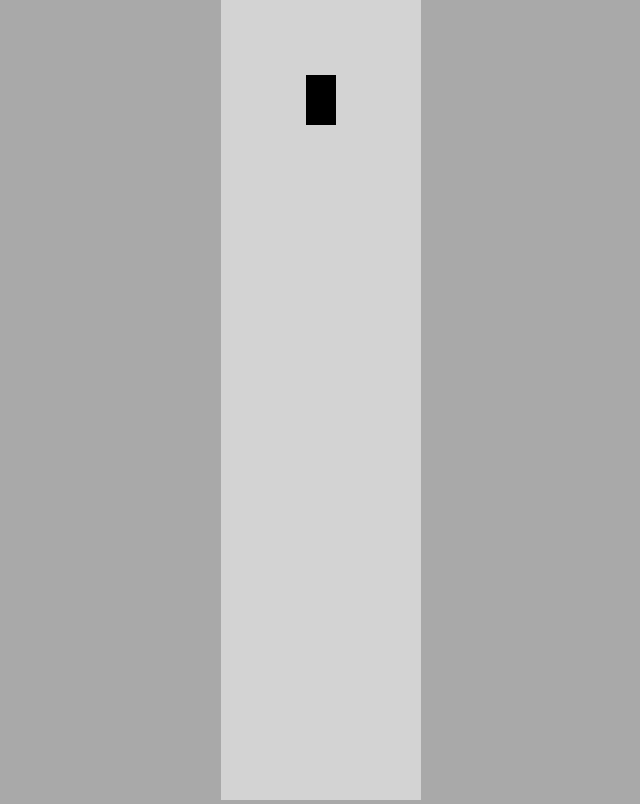
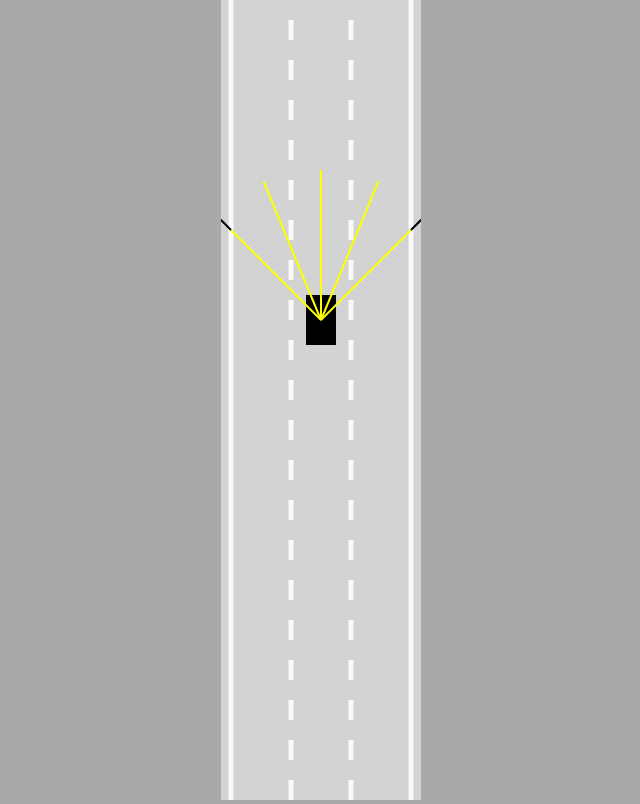
Before and after one commit to camoltoni/js-self-driven-car, a plain HTML site: page index.html in a window 1280 px wide. Shown: the whole page, without its empty margins (319-959 px from the left). Drawn offline with Linux system fonts and the light colour scheme.

Commit message:
Added sensors and road limits detection

```diff
--- a/car.js
+++ b/car.js
@@ -9,30 +9,53 @@ class Car {
     this.acceleration = 0.2
     this.maxSpeed = 3.0
     this.friction = 0.05
-
+    this.angle = 0.0
+    this.sensor = new Sensor(this)
     this.controls = new Controls()
   }
-  update() {
+  update(roadBorders) {
+    this.#move()
+    this.sensor.update(roadBorders)
+  }
+
+  #move() {
+    const ANGLE_INCREMENT = 0.03
     if(this.controls.forward)
+      this.speed += this.acceleration
+    else if(this.controls.reverse)
       this.speed -= this.acceleration
-    else if(this.controls.reverse)
-      this.speed += this.acceleration
     else if (this.speed * this.speed > this.friction * this.friction) {
       this.speed -= (this.friction * ((this.speed > 0.0) - (this.speed < 0.0)))
     } else {
       this.speed = 0.0
     }
 
-    this.speed = Math.max(-this.maxSpeed, Math.min(this.speed, this.maxSpeed))
-    this.y += this.speed
+    this.speed = Math.max(-this.maxSpeed / 2, Math.min(this.speed, this.maxSpeed))
+
+    if(this.speed != 0.0) {
+      const flip = this.speed > 0.0?1.0:-1.0
+      if(this.controls.left) {
+        this.angle += ANGLE_INCREMENT * flip
+      } else if(this.controls.right) {
+        this.angle -= ANGLE_INCREMENT * flip
+      }
+    }
+    this.x -= Math.sin(this.angle) * this.speed
+    this.y -= Math.cos(this.angle) * this.speed
   }
   draw(ctx) {
+    ctx.save()
+    ctx.translate(this.x, this.y)
+    ctx.rotate(-this.angle)
     ctx.beginPath()
     ctx.rect(
-      this.x - this.width / 2,
-      this.y - this.height / 2,
+      -this.width / 2,
+      -this.height / 2,
       this.width,
       this.height)
     ctx.fill()
+    ctx.restore()
+
+    this.sensor.draw(ctx)
   }
 }
--- a/index.html
+++ b/index.html
@@ -10,6 +10,10 @@
 
 <body>
   <canvas id="myCanvas"></canvas>
+
+  <script src="utils.js"></script>
+  <script src="sensor.js"></script>
+  <script src="road.js"></script>
   <script src="controls.js"></script>
   <script src="car.js"></script>
   <script src="script.js"></script>
--- /dev/null
+++ b/road.js
@@ -0,0 +1,54 @@
+class Road {
+  constructor(x, width, laneCount = 3) {
+    this.x = x
+    this.width = width
+    this.laneCount = laneCount
+
+    const HALF_WIDTH = width / 2
+    this.left = x - HALF_WIDTH
+    this.right = x + HALF_WIDTH
+
+    const INFINITY = 1000000
+    this.top = -INFINITY
+    this.bottom = +INFINITY
+
+    const topLeft = {x: this.left, y: this.top}
+    const bottomLeft = {x: this.left, y: this.bottom}
+    const topRight = {x: this.right, y: this.top}
+    const bottomRight = {x: this.right, y: this.bottom}
+    this.borders = [
+      [topLeft, bottomLeft],
+      [topRight, bottomRight]
+    ]
+  }
+
+  getLaneCenter(laneIndex) {
+    const laneWidth = this.width / this.laneCount
+    return this.left + laneWidth / 2.0 + Math.min(laneIndex, this.laneCount - 1) * laneWidth
+  }
+
+  draw(ctx) {
+    ctx.lineWidth = 5
+    ctx.strokeStyle = "#f9f9f9"
+    for(let i = 1; i <= this.laneCount -1;i++) {
+      const x = lerp(
+                this.left,
+                this.right,
+                i / this.laneCount)
+
+      ctx.setLineDash([20, 20])
+      ctx.beginPath()
+      ctx.moveTo(x, this.top)
+      ctx.lineTo(x, this.bottom)
+      ctx.stroke()
+    }
+
+    ctx.setLineDash([])
+    this.borders.forEach((border)=>{
+      ctx.beginPath()
+      ctx.moveTo(border[0].x, border[0].y)
+      ctx.lineTo(border[1].x, border[1].y)
+      ctx.stroke()
+    })
+  }
+}
--- a/script.js
+++ b/script.js
@@ -1,14 +1,23 @@
+const CAR_Y_PERCENT = 0.4
 const canvas = document.getElementById("myCanvas")
 canvas.width = 200
 
 const ctx = canvas.getContext("2d")
-const car = new Car(100, 100, 30, 50)
+const road = new Road(canvas.width / 2.0, canvas.width * 0.9)
+const car = new Car(road.getLaneCenter(1), 100, 30, 50);
 
 animate();
 
 function animate() {
+  car.update(road.borders)
+
   canvas.height = window.innerHeight
-  car.update()
+
+  ctx.save()
+  ctx.translate(0, -car.y + canvas.height * CAR_Y_PERCENT)
+
+  road.draw(ctx)
   car.draw(ctx)
+  ctx.restore()
   requestAnimationFrame(animate)
 }
--- /dev/null
+++ b/sensor.js
@@ -0,0 +1,76 @@
+class Sensor {
+  constructor(car) {
+    this.car = car
+    this.rayCount = 5
+    this.rayLength = 150
+    this.raySpread = Math.PI / 2
+
+    this.rays = []
+    this.readings = []
+  }
+
+  update(roadBorders) {
+    this.#castRays()
+    this.readings = []
+    this.rays.forEach((ray)=>{
+      this.readings.push(this.#getReading(ray, roadBorders))
+    })
+  }
+
+  #castRays() {
+    this.rays = []
+    for(let i = 0; i < this.rayCount; i++) {
+      const rayAngle = lerp(
+        this.raySpread / 2,
+        -this.raySpread / 2,
+        this.rayCount == 1 ? 0.5 : i / (this.rayCount - 1)) + this.car.angle
+
+      const start = {x: this.car.x, y: this.car.y}
+      const end = { x: this.car.x - Math.sin(rayAngle) * this.rayLength,
+                    y: this.car.y - Math.cos(rayAngle) * this.rayLength}
+      this.rays.push([start, end])
+    }
+  }
+
+  #getReading(ray, roadBorders) {
+    let touches = []
+
+    roadBorders.forEach((border)=>{
+      const touch = getIntersection(
+        ray[0], ray[1],
+        border[0], border[1]
+      )
+
+      if(touch) {
+        touches.push(touch)
+      }
+    })
+    if(touches.length == 0)
+      return null
+    else {
+      const offsets = touches.map(e=>e.offset)
+      const minOffset = Math.min(...offsets)
+      return touches.find(e=>e.offset == minOffset)
+    }
+  }
+
+  draw(ctx) {
+    for(let i = 0; i < this.rayCount; i++) {
+      let end = this.rays[i][1]
+      if(this.readings[i]) {
+        end = this.readings[i]
+      }
+      ctx.beginPath()
+      ctx.lineWidth = 2
+      ctx.strokeStyle = "yellow"
+      ctx.moveTo(this.rays[i][0].x, this.rays[i][0].y)
+      ctx.lineTo(end.x, end.y)
+      ctx.stroke()
+      ctx.beginPath()
+      ctx.strokeStyle = "black"
+      ctx.moveTo(this.rays[i][1].x, this.rays[i][1].y)
+      ctx.lineTo(end.x, end.y)
+      ctx.stroke()
+    }
+  }
+}
--- /dev/null
+++ b/utils.js
@@ -0,0 +1,22 @@
+function lerp(A, B, t) {
+  return A + (B - A) * t
+}
+
+function getIntersection(A, B, C, D) {
+  const tTop = (D.x - C.x) * (A.y - C.y) - (D.y - C.y) * (A.x - C.x)
+  const uTop = (C.y - A.y) * (A.x - B.x) - (C.x - A.x) * (A.y - B.y)
+  const bottom = (D.y - C.y) * (B.x - A.x) - (D.x - C.x) * (B.y - A.y)
+
+  if(bottom!=0) {
+    const t = tTop / bottom
+    const u = uTop / bottom
+    if((t >= 0 && t <= 1) && (u >= 0 && u <= 1)) {
+      return {
+        x: lerp(A.x, B.x, t),
+        y: lerp(A.y, B.y, t),
+        offset: t
+      }
+    }
+  }
+  return null
+}
```
